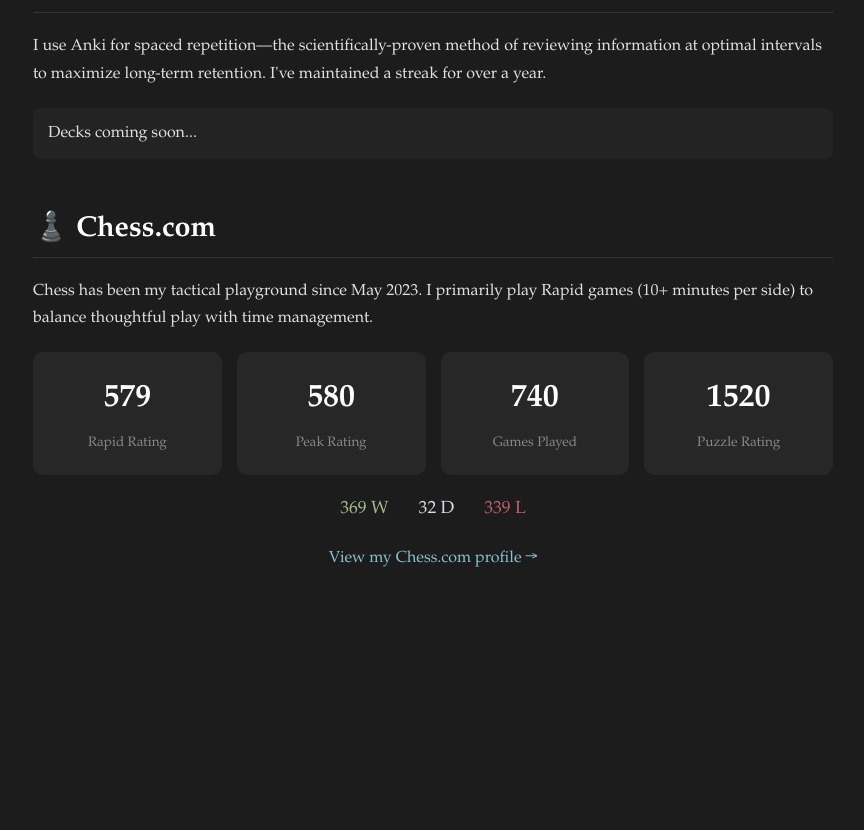
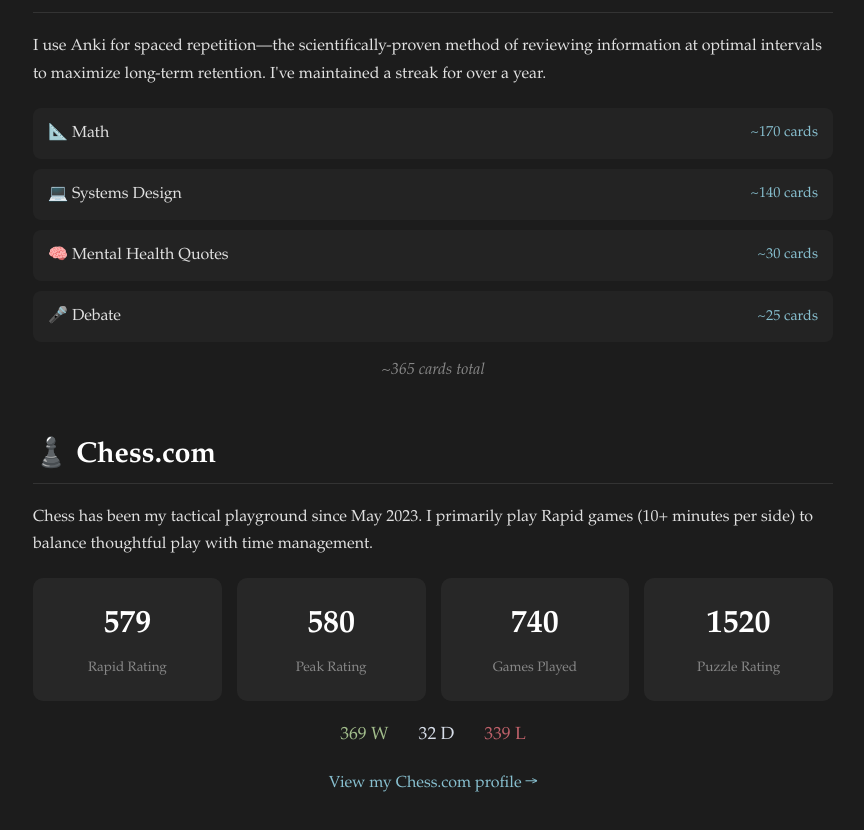
Before and after one commit to mbbbackus/benbackus, a React (Create React App) app: page / in a window 1280 px wide. Shown: the part 9265-10095 px from the top of the page, without its empty margins (207-1071 px from the left). Before the commit the page ends 9975 px from the top, so only its background shows below. Built offline with nearby package versions, Linux system fonts and the light colour scheme.

Commit message:
Add Anki deck breakdown

```diff
--- a/src/components/sections/SelfStudySection.jsx
+++ b/src/components/sections/SelfStudySection.jsx
@@ -121,10 +121,23 @@
           </p>
           <div className="deck-list">
             <div className="deck-item">
-              <span className="deck-name">Decks coming soon...</span>
-              <span className="deck-count"></span>
+              <span className="deck-name">📐 Math</span>
+              <span className="deck-count">~170 cards</span>
+            </div>
+            <div className="deck-item">
+              <span className="deck-name">💻 Systems Design</span>
+              <span className="deck-count">~140 cards</span>
+            </div>
+            <div className="deck-item">
+              <span className="deck-name">🧠 Mental Health Quotes</span>
+              <span className="deck-count">~30 cards</span>
+            </div>
+            <div className="deck-item">
+              <span className="deck-name">🎤 Debate</span>
+              <span className="deck-count">~25 cards</span>
             </div>
           </div>
+          <p className="anki-total">~365 cards total</p>
         </div>
       </div>
 
--- a/src/styles/SelfStudy.css
+++ b/src/styles/SelfStudy.css
@@ -154,6 +154,13 @@
   font-size: 0.9rem;
 }
 
+.anki-total {
+  text-align: center;
+  color: #888;
+  margin-top: 15px;
+  font-style: italic;
+}
+
 /* Chess Stats */
 .chess-stats {
   display: grid;
```
